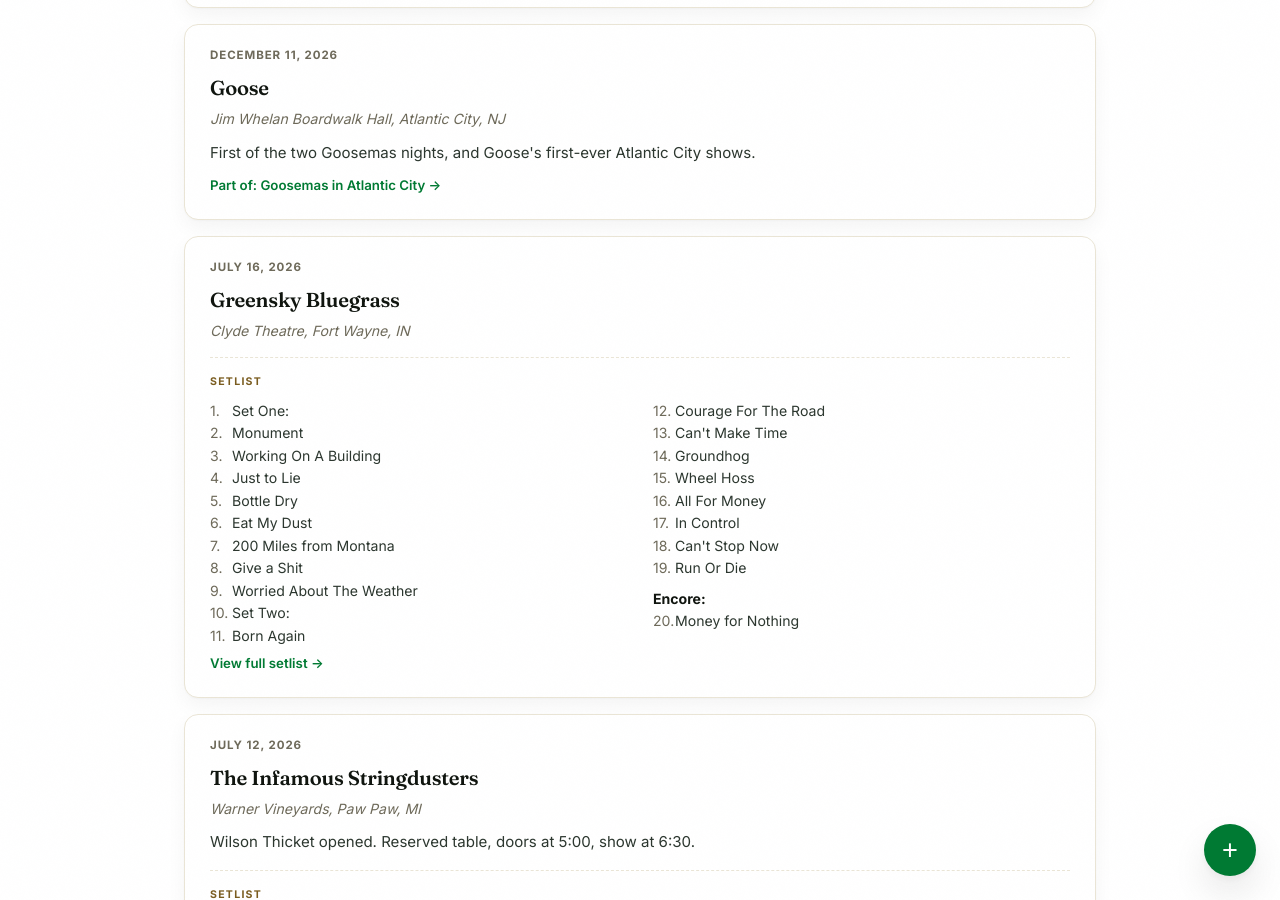
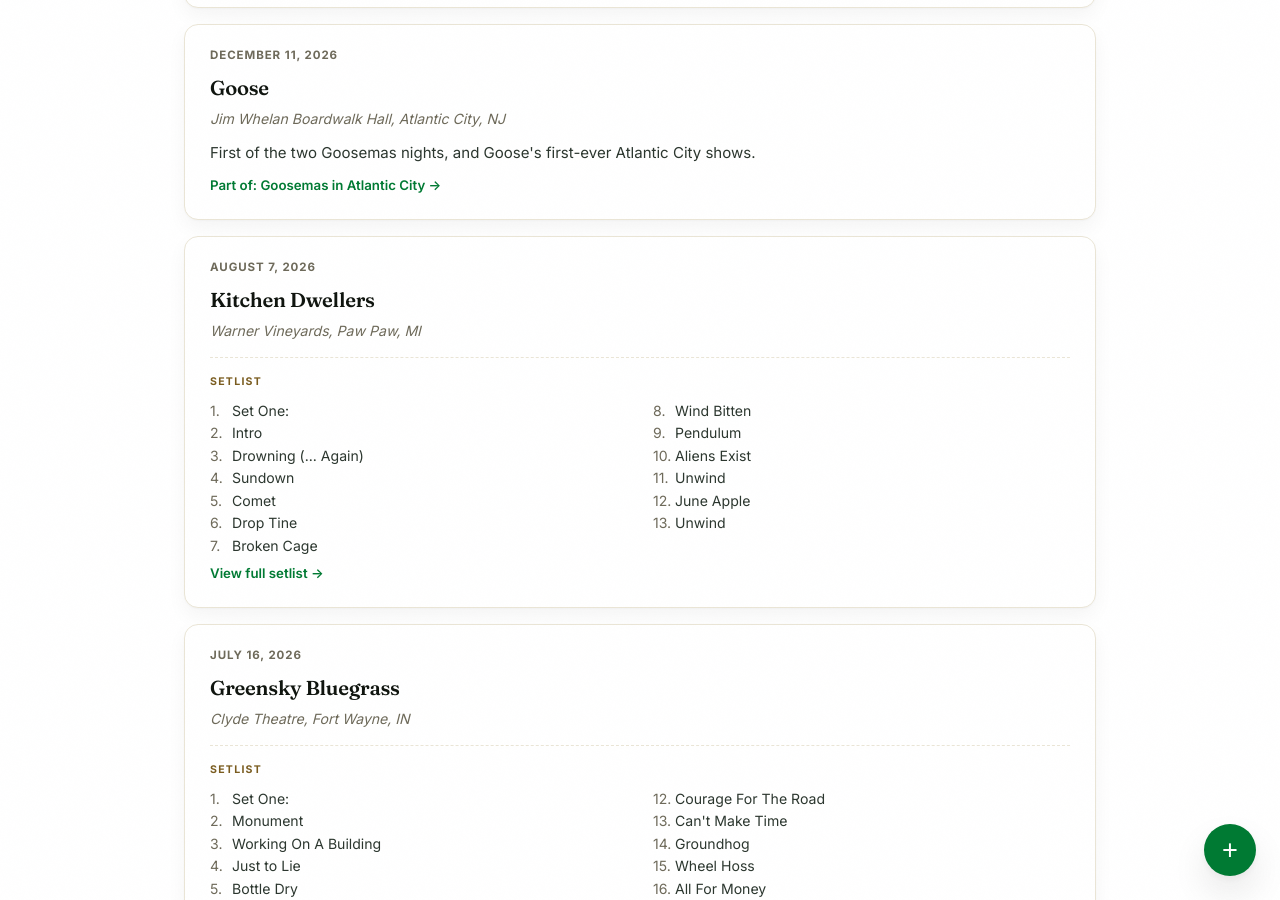
Before and after one commit to bmlanders/adventures, a Jekyll site: the page built from shows/index.html, in a window 1280 px wide and 900 px high, scrolled down 1131 px. Built offline with Jekyll 4.4.1, drawn with Linux system fonts in a browser that asks for light colours.

Commit message:
Log show: Kitchen Dwellers on 2026-08-07

```diff
--- a/shows/index.html
+++ b/shows/index.html
@@ -53,6 +53,31 @@
   <div class="show-venue">Jim Whelan Boardwalk Hall, Atlantic City, NJ</div>
   <p class="show-notes">First of the two Goosemas nights, and Goose's first-ever Atlantic City shows.</p>
   <a class="show-trip-link" href="{{ '/trips/goosemas-2026/' | relative_url }}">Part of: Goosemas in Atlantic City &rarr;</a>
+</div>
+
+<div class="show-entry" id="2026-08-07-kitchen-dwellers">
+  <div class="show-date">August 7, 2026</div>
+  <h3>Kitchen Dwellers</h3>
+  <div class="show-venue">Warner Vineyards, Paw Paw, MI</div>
+  <div class="setlist">
+    <div class="setlist-lbl">Setlist</div>
+    <ol class="setlist-list">
+      <li>Set One:</li>
+      <li>Intro</li>
+      <li>Drowning (... Again)</li>
+      <li>Sundown</li>
+      <li>Comet</li>
+      <li>Drop Tine</li>
+      <li>Broken Cage</li>
+      <li>Wind Bitten</li>
+      <li>Pendulum</li>
+      <li>Aliens Exist</li>
+      <li>Unwind</li>
+      <li>June Apple</li>
+      <li>Unwind</li>
+    </ol>
+  </div>
+  <a class="show-trip-link" href="https://www.nugs.net/live-download-of-kitchen-dwellers-warner-vineyards-paw-paw-mi-08-07-2026-mp3-flac-or-online-music-streaming/49558.html" target="_blank" rel="noopener">View full setlist &rarr;</a>
 </div>
 
 <div class="show-entry" id="2026-07-16-greensky-bluegrass">
```
